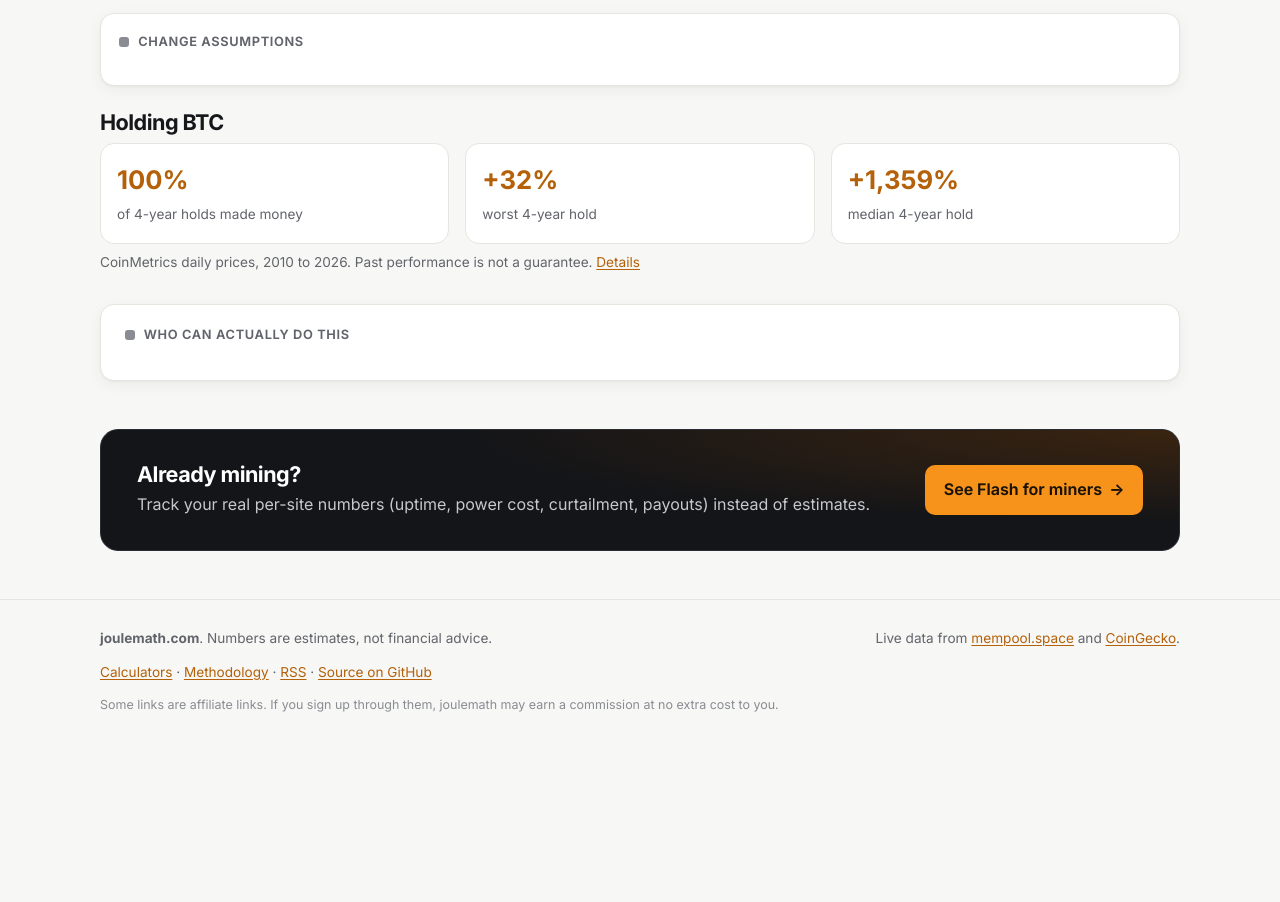
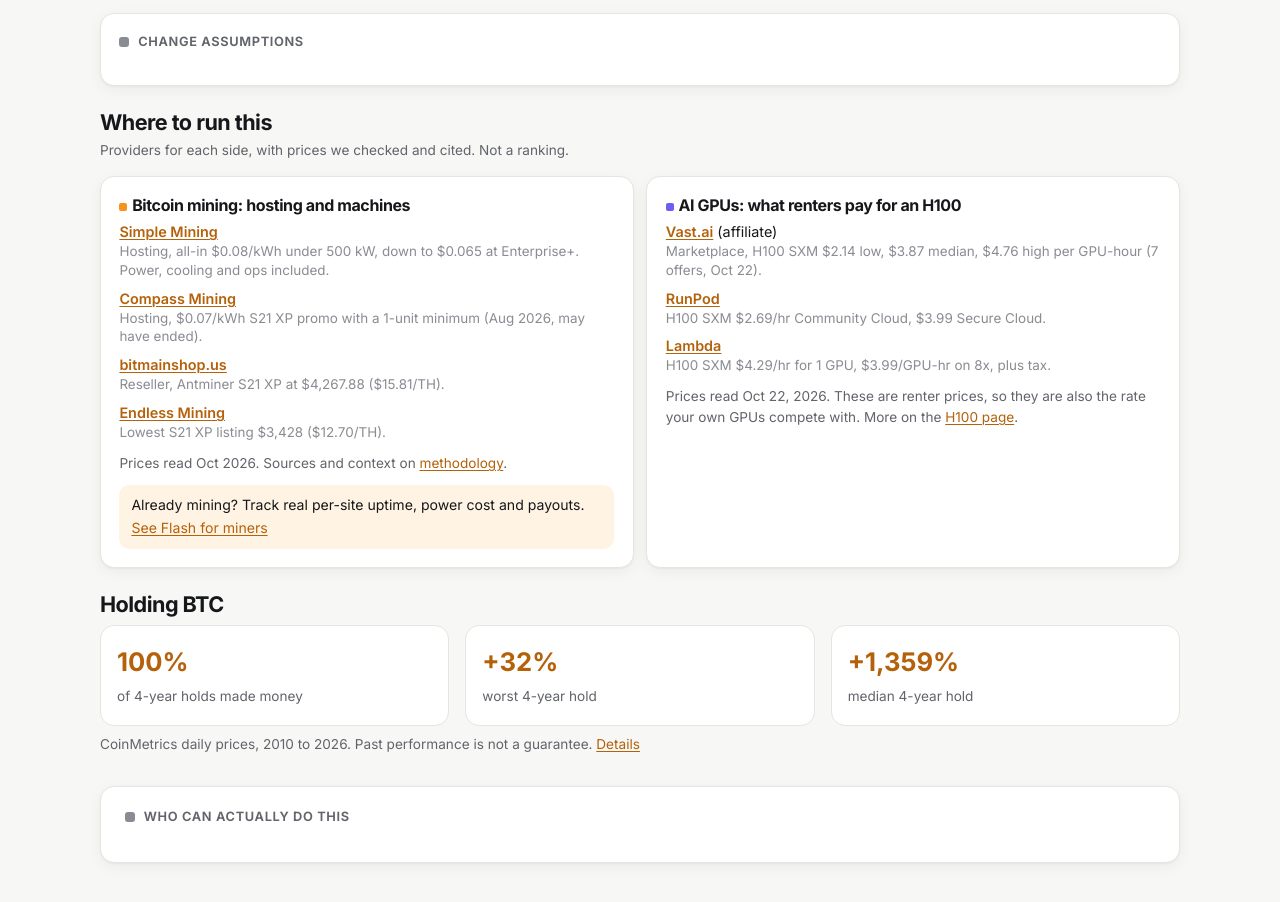
Before and after one commit to PierreCorbin/joulemath, a website: page src/index.html in a window 1280 px wide. Shown: the part 1450-2352 px from the top of the page. Before the commit the page ends 2201 px from the top, so only its background shows below. Drawn offline with Linux system fonts and the light colour scheme; no server answers.

Commit message:
Home: "Where to run this" provider block under the calculator, side that comes out ahead goes first; cited prices; out-click counters

```diff
--- a/functions/api/e.js
+++ b/functions/api/e.js
@@ -2,12 +2,14 @@
 // No cookies, no IPs or personal data stored. Keys: ev:YYYY-MM-DD:event:value (kept ~400 days).
 const PRESETS=['default','cheap-power','used-asics','curtailment','low-gpu-util'];
 const GO=['flash','vast'];
+const OUT=['simplemining','compass','bitmainshop','endless','runpod','lambda'];
 const V={
   preset:v=>PRESETS.includes(v)?v:null,
   hw:v=>v==='own'||v==='buy'?'buy':v==='rent'?'rent':null,
   basis:v=>['kw','usd'].includes(v)?v:null,
   price:v=>{const n=Number(v);if(!Number.isFinite(n)||n<0)return null;const c=Math.round(n);return c>100?'100plus':String(c);}, // cents/kWh bucket
   go:v=>GO.includes(v)?v:(/^[a-z0-9-]{1,20}$/.test(v)?'other':null),
+  out:v=>OUT.includes(v)?v:null,
   signup:()=>'submit',
 };
 const r=(s)=>new Response(null,{status:s,headers:{'Cache-Control':'no-store'}});
--- a/src/index.html
+++ b/src/index.html
@@ -65,6 +65,20 @@
 </div></details>
 </form>
 </div></details>
+<section id="where" class="where" aria-labelledby="where-h"><h2 id="where-h">Where to run this</h2><p class="note" id="where-lead">Providers for each side, with prices we checked and cited. Not a ranking.</p><div class="where-g">
+<div class="card wpan" data-side="m"><h3><i class="dot-m"></i>Bitcoin mining: hosting and machines <span class="fit" hidden>fits your result</span></h3><ul class="plist">
+<li><a href="https://www.simplemining.io/hosting" data-out="simplemining" rel="nofollow">Simple Mining</a><span>Hosting, all-in $0.08/kWh under 500 kW, down to $0.065 at Enterprise+. Power, cooling and ops included.</span></li>
+<li><a href="https://compassmining39831.ac-page.com/deploy-your-whatsminer-m60s" data-out="compass" rel="nofollow">Compass Mining</a><span>Hosting, $0.07/kWh S21 XP promo with a 1-unit minimum (Aug 2026, may have ended).</span></li>
+<li><a href="https://bitmainshop.us/product/antminer-s21-xp/" data-out="bitmainshop" rel="nofollow">bitmainshop.us</a><span>Reseller, Antminer S21 XP at $4,267.88 ($15.81/TH).</span></li>
+<li><a href="https://endlessmining.com/us/miner-prices" data-out="endless" rel="nofollow">Endless Mining</a><span>Lowest S21 XP listing $3,428 ($12.70/TH).</span></li>
+</ul><p class="note">Prices read Oct 2026. Sources and context on <a href="/methodology/#sources-mining">methodology</a>.</p>
+<p class="wflash">Already mining? Track real per-site uptime, power cost and payouts. <a href="/go/flash?c=home&amp;p=where" rel="nofollow">See Flash for miners</a></p></div>
+<div class="card wpan" data-side="g"><h3><i class="dot-g"></i>AI GPUs: what renters pay for an H100 <span class="fit" hidden>fits your result</span></h3><ul class="plist">
+<li><a href="/go/vast?c=home&amp;p=where" rel="sponsored nofollow">Vast.ai</a> (affiliate)<span>Marketplace, H100 SXM $2.14 low, $3.87 median, $4.76 high per GPU-hour (7 offers, Oct 22).</span></li>
+<li><a href="https://www.runpod.io/pricing" data-out="runpod" rel="nofollow">RunPod</a><span>H100 SXM $2.69/hr Community Cloud, $3.99 Secure Cloud.</span></li>
+<li><a href="https://lambda.ai/pricing" data-out="lambda" rel="nofollow">Lambda</a><span>H100 SXM $4.29/hr for 1 GPU, $3.99/GPU-hr on 8x, plus tax.</span></li>
+</ul><p class="note">Prices read Oct 22, 2026. These are renter prices, so they are also the rate your own GPUs compete with. More on the <a href="/gpu/h100/">H100 page</a>.</p></div>
+</div></section>
 <section class="hodl-edu"><h2>Holding BTC</h2><div class="stats"><div><b>100%</b><span>of 4-year holds made money</span></div><div><b>+32%</b><span>worst 4-year hold</span></div><div><b>+1,359%</b><span>median 4-year hold</span></div></div><p class="note">CoinMetrics daily prices, 2010 to 2026. Past performance is not a guarantee. <a href="/methodology/#hodl">Details</a></p></section>
 <details class="who card"><summary class="card-h"><i></i>Who can actually do this</summary><ul><li><b>GPU rental:</b> a data-center grade site, fiber, serious cooling, and customers who expect uptime SLAs. You only earn when someone books.</li><li><b>Mining:</b> power and ventilation. No customers to find. The network pays a reward every block (about every 10 minutes), and you can switch off when power gets pricey.</li></ul><a class="hint" href="/methodology/#who-can">More on what each takes</a></details>
 <section class="cta"><div><h2>Already mining?</h2><p>Track your real per-site numbers (uptime, power cost, curtailment, payouts) instead of estimates.</p></div><a class="btn" rel="nofollow" href="/go/flash?c=home&amp;p=cta">See Flash for miners <span aria-hidden="true">→</span></a></section>
--- a/src/js/compare.js
+++ b/src/js/compare.js
@@ -67,6 +67,7 @@ function calc(){const o=document.getElementById('out');if(!L||!L.btcPerTHDay||!L
  <dt>Pays back in</dt><dd>${hd?(P>0?`year ${yrs}, when you sell`:'never at this price'):x.pb==null?'never':fmt(x.pb,0)+' months'}</dd>`}</dl></div>`;};
  const mEq=`${v('jth')===13.5?`${fmt(th/270,0)} mining machines`:fmt(th,0)+' TH/s'}${rent?'':hosted?', hosted':', your site'}`,gEq=`${n} AI GPU${n===1?'':'s'}${rent?'':hosted?', in a data center':', your site'}`;
  const hv=DG&&DG.toH!=null?` The reward halves in about ${fmt(DG.toH/365,1)} years (block 1,050,000).`:'',dTxt=v2('dmode')==='trend'&&DG?`Difficulty: last-12-month trend, ${DG.g>=0?'+':''}${fmt(DG.g*100,1)}% a year (mempool.space), assumed to continue.${hv}`:`Difficulty: held flat at today's level (default, more conservative); switch to the last-12-month trend in Change assumptions${DG?`, which is ${DG.g>=0?'+':''}${fmt(DG.g*100,1)}% a year`:''}.${hv}`;
+ {const w=document.getElementById('where'),a=rent?m.atNet:mP,b=rent?g.atNet:gP2;if(w&&isFinite(a)&&isFinite(b)){const top=a>=b?'m':'g',g2=w.querySelector('.where-g'),pm=w.querySelector('[data-side=m]'),pg=w.querySelector('[data-side=g]');if(top==='m')g2.prepend(pm);else g2.prepend(pg);w.querySelectorAll('.wpan').forEach(e=>{const on=e.dataset.side===top;e.classList.toggle('on',on);e.querySelector('.fit').hidden=!on;});const l=document.getElementById('where-lead');if(l)l.textContent=`With these assumptions ${top==='m'?'mining comes':'AI GPUs come'} out ahead, so that side is first. Change the inputs and it can flip. Not a ranking; prices are cited.`;}}
  o.innerHTML=`<p class="headline">${ver}</p>
  <div class="sum">${card('Bitcoin mining','dot-m',m,mEq,mP,!!H)}${card('AI GPU rental','dot-g',g,gEq,gP2,false)}</div>
  ${H?`<p class="note" style="margin:0">${fmt(H.st,2)} BTC mined, worth ${money(s,H.val,0)}. <a class="how" href="/methodology/#hodl">how</a> Past performance is not a guarantee.</p>`:''}
--- a/src/js/t.js
+++ b/src/js/t.js
@@ -1,8 +1,8 @@
 // Anonymous event counts. No cookies, nothing personal. Skipped when Do Not Track or GPC is on.
 (()=>{const n=navigator;if(n.doNotTrack==='1'||window.doNotTrack==='1'||n.globalPrivacyControl)return;
 const s=(event,v)=>{try{const b=JSON.stringify({event,props:{v:String(v)}});n.sendBeacon?n.sendBeacon('/api/e',new Blob([b],{type:'application/json'})):fetch('/api/e',{method:'POST',body:b,keepalive:true});}catch{}};
-document.addEventListener('click',e=>{const t=e.target.closest&&e.target.closest('[data-sc],a[href^="/go/"]');if(!t)return;
- if(t.dataset.sc)s('preset',t.dataset.sc);else s('go',t.getAttribute('href').slice(4).split(/[?#/]/)[0]);},true);
+document.addEventListener('click',e=>{const t=e.target.closest&&e.target.closest('[data-sc],a[href^="/go/"],a[data-out]');if(!t)return;
+ if(t.dataset.sc)s('preset',t.dataset.sc);else if(t.dataset.out)s('out',t.dataset.out);else s('go',t.getAttribute('href').slice(4).split(/[?#/]/)[0]);},true);
 document.addEventListener('change',e=>{const t=e.target;if(t.name==='hw'||t.name==='basis')s(t.name,t.value);},true);
 let sent=0,tm;document.addEventListener('input',e=>{if(sent||e.target.id!=='price'||!document.getElementById('sc'))return;clearTimeout(tm);
  tm=setTimeout(()=>{const p=parseFloat(e.target.value);if(!sent&&Number.isFinite(p)){sent=1;s('price',Math.round(p*100));}},2000);},true);
--- a/src/style.css
+++ b/src/style.css
@@ -154,3 +154,6 @@ details.assume>summary{cursor:pointer;list-style:revert}details.assume[open]>sum
 .btcq .q{font-weight:650;font-size:1.05rem}.bigp{font-size:2.6rem;font-weight:750;letter-spacing:-.03em;color:var(--accent-ink);line-height:1.1}#endx{width:100%;accent-color:var(--accent)}.btcq .pr{display:flex;flex-wrap:wrap;gap:.6rem;align-items:center;justify-content:space-between}
 .results .headline{font-size:1.25rem;line-height:1.4}.sub1{color:var(--muted);margin:-.5rem 0 1rem}.stats{display:grid;grid-template-columns:repeat(3,1fr);gap:1rem;margin:.5rem 0}.stats div{background:var(--card);border:1px solid var(--line);border-radius:var(--r);padding:1rem}.stats b{display:block;font-size:1.6rem;color:var(--accent-ink)}.stats span{color:var(--muted);font-size:.85rem}
 @media (max-width:520px){.bigp{font-size:2rem}.stats b{font-size:1.2rem}.stats{gap:.5rem}.results .headline{font-size:1.05rem}}
+
+.where{margin:1.5rem 0}.where h2{margin:0 0 .3rem}.where-g{display:grid;gap:.8rem;margin-top:.6rem}@media (min-width:760px){.where-g{grid-template-columns:1fr 1fr}}.wpan h3{margin:0 0 .5rem;font-size:1rem}.wpan.on{border-color:var(--accent,#f7931a)}.wpan .fit{font-size:.72rem;font-weight:600;padding:.1rem .45rem;border-radius:99px;background:var(--accent-soft);margin-left:.3rem;vertical-align:middle}.plist{list-style:none;padding:0;margin:0;display:grid;gap:.55rem}.plist li{font-size:.9rem;line-height:1.4}.plist li a{font-weight:600}.plist li span{display:block;color:var(--faint);font-size:.84rem}.wflash{margin:.7rem 0 0;padding:.6rem .75rem;border-radius:10px;background:var(--accent-soft);font-size:.88rem}
+.wpan>.note{margin:.7rem 0 0}
```
Also changed, not shown: BACKLOG.md (+1 -1 lines).
